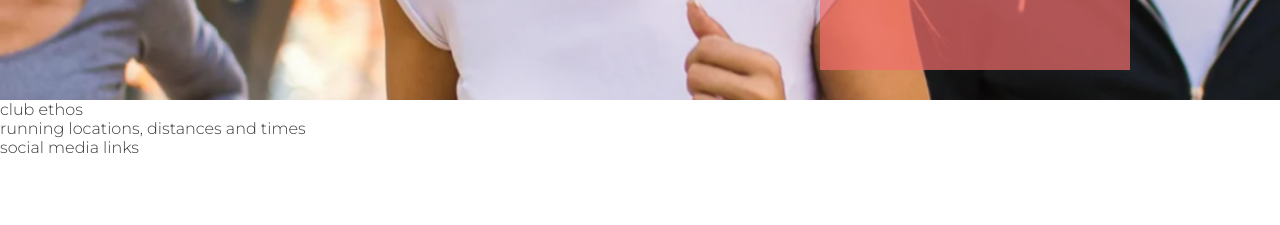
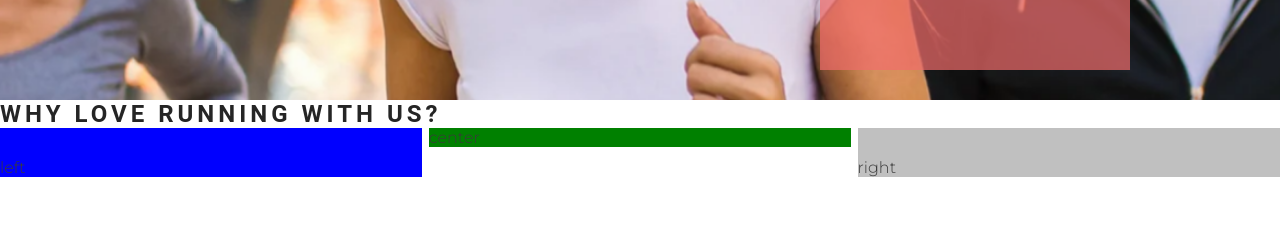
Before and after one commit to Dannyhsl22/love-running, a plain HTML site: page index.html in a window 1280 px wide. Shown: the part 575-800 px from the top of the page. Drawn offline with Linux system fonts and the light colour scheme.

Commit message:
add club ethos main structure

```diff
--- a/assets/css/style.css
+++ b/assets/css/style.css
@@ -22,6 +22,7 @@
 #logo {
     float: left;
     font-size: 280%;
+    margin-left: 30px;
 }
 ul {
     float: right;
@@ -99,3 +100,26 @@
 
     position: absolute;
 }
+/* club ethos */
+#club-ethos {
+    height: 600px;
+}
+
+#left-about {
+    padding-top: 30px;
+    width: 33%;
+    float: left;
+    background-color: blue;
+}
+#right-about {
+    padding-top: 30px;
+    width: 33%;
+    float: right;
+    background-color: silver;
+}
+#center-about {
+
+    width: 33%;
+    margin: 0 auto;
+    background-color: green;
+}
--- a/index.html
+++ b/index.html
@@ -38,8 +38,12 @@
 
     </section>
 
-    <section>
-        club ethos
+    <section id="club-ethos">
+        <h1>why love running with us?</h1>
+<div id="left-about">left</div>
+<div id="right-about">right</div>
+<div id="center-about">center</div>
+
     </section>
 
     <section>
```
